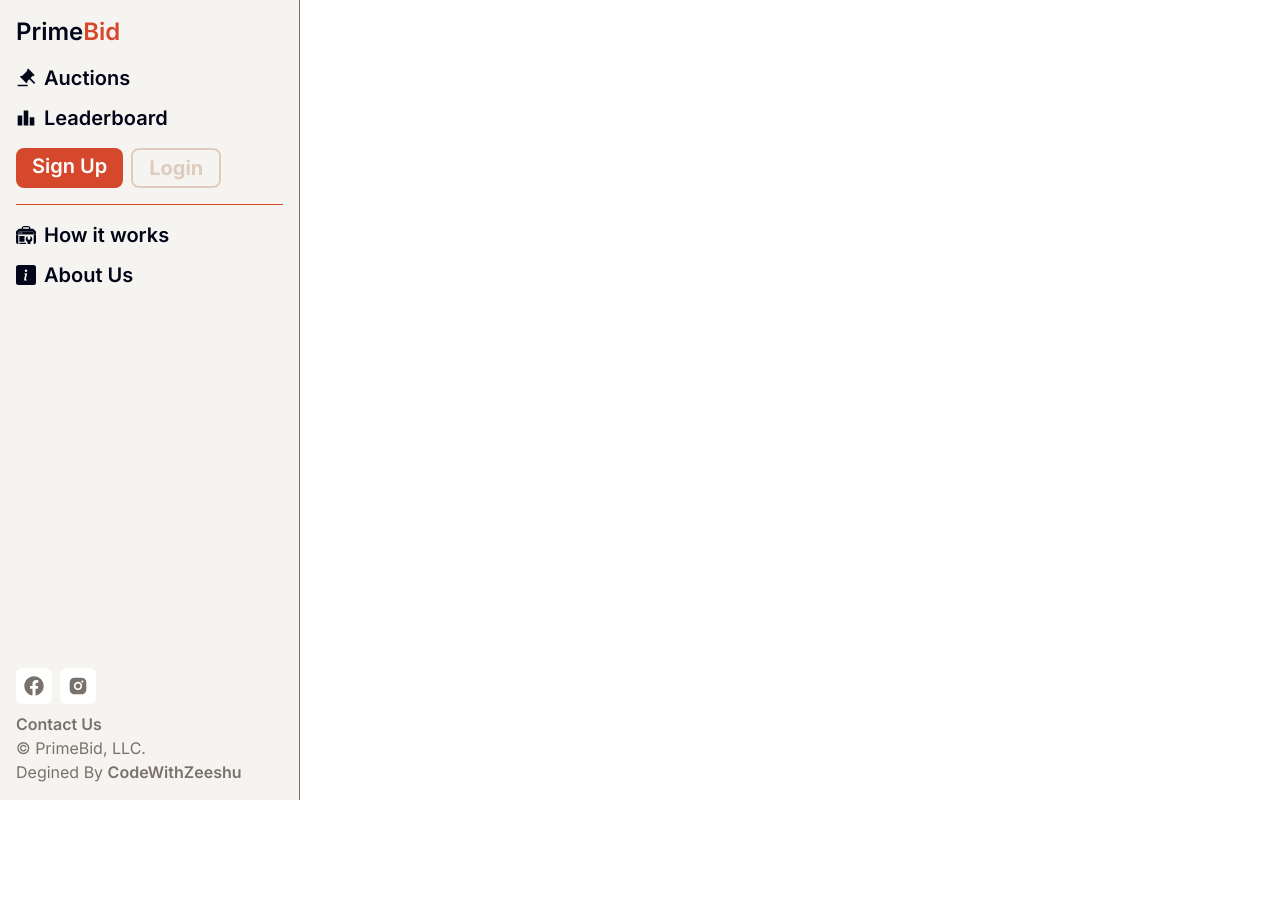
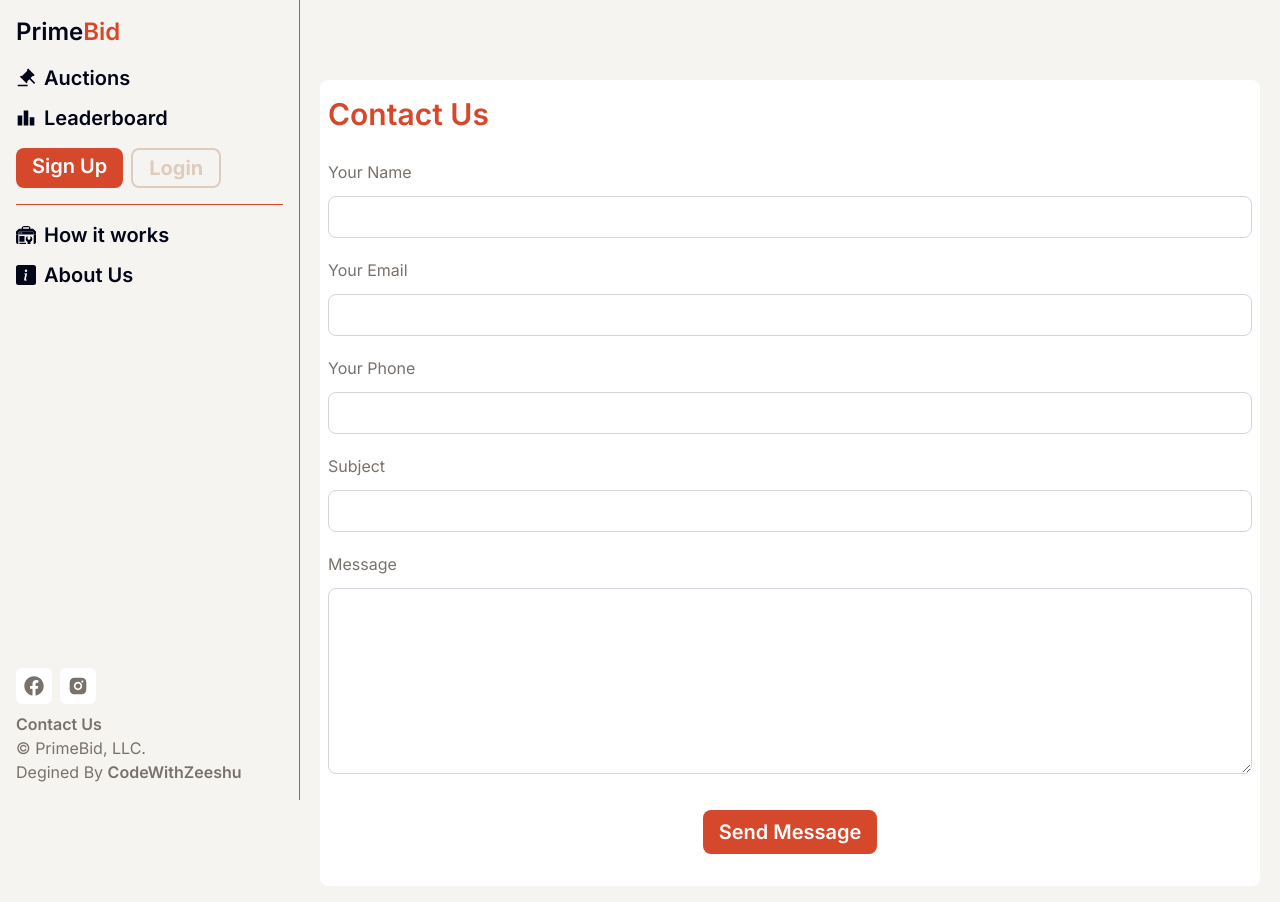
Before and after one commit to priyanshuranjan2024/auctionWebApplication, a React (Vite) app in the folder frontend/: page /contact in a window 1280 px wide. Before the commit the page ends 800 px from the top, so only its background shows below. Built offline with nearby package versions, Linux system fonts and the light colour scheme; no server answers.

Commit message:
contact form completed
Co-authored-by: kkarthik7 <kkarthik7@users.noreply.github.com>

```diff
--- a/frontend/package.json
+++ b/frontend/package.json
@@ -10,6 +10,7 @@
     "preview": "vite preview"
   },
   "dependencies": {
+    "@emailjs/browser": "^4.4.1",
     "@reduxjs/toolkit": "^2.8.2",
     "@tailwindcss/vite": "^4.1.8",
     "axios": "^1.9.0",
--- a/frontend/src/App.jsx
+++ b/frontend/src/App.jsx
@@ -19,7 +19,7 @@
 import ViewMyAuctions from "./pages/ViewMyAuctions";
 import ViewAuctionDetails from "./pages/ViewAuctionDetails";
 import Dashboard from "./pages/dashboard/Dashboard";
-// import Contact from "./pages/Contact";
+import Contact from "./pages/Contact";
 // import UserProfile from "./pages/UserProfile";
 
 const App = () => {
@@ -46,8 +46,8 @@
         <Route path="/view-my-auctions" element={<ViewMyAuctions />} />
         <Route path="/auction/details/:id" element={<ViewAuctionDetails />} />
         <Route path="/dashboard" element={<Dashboard />} />
-        {/* <Route path="/contact" element={<Contact />} />
-        <Route path="/me" element={<UserProfile />} /> */}
+        <Route path="/contact" element={<Contact />} />
+        {/* <Route path="/me" element={<UserProfile />} /> */}
       </Routes>
       <ToastContainer position="top-right" />
     </Router>
--- /dev/null
+++ b/frontend/src/pages/Contact.jsx
@@ -0,0 +1,122 @@
+import React, { useState } from "react";
+import { useNavigate } from "react-router-dom";
+import emailjs from "@emailjs/browser";
+import { toast } from "react-toastify";
+
+const Contact = () => {
+  const [name, setName] = useState("");
+  const [email, setEmail] = useState("");
+  const [phone, setPhone] = useState("");
+  const [subject, setSubject] = useState("");
+  const [message, setMessage] = useState("");
+  const [loading, setLoading] = useState(false);
+
+  const navigateTo = useNavigate();
+  const handleContactForm = (e) => {
+    e.preventDefault();
+    setLoading(true);
+
+    const templateParams = {
+      name,
+      email,
+      phone,
+      subject,
+      message,
+    };
+
+    emailjs
+      .send(
+        "SERVICE_ID",
+        "TEMPLATE_ID",
+        templateParams,
+        "PUBLIC_KEY"
+      )
+      .then(() => {
+        toast.success("Thank You! Your message has been sent successfully.");
+        setLoading(false);
+        navigateTo("/");
+      })
+      .catch((err) => {
+        toast.error("Failed to send message.");
+        setLoading(false);
+      });
+  };
+
+  return (
+    <>
+      <section className="w-full ml-0 m-0 h-fit px-5 pt-20 lg:pl-[320px] flex flex-col min-h-screen py-4 justify-start">
+        <div className="bg-white mx-auto w-full h-auto px-2 flex flex-col gap-4 items-center py-4 justify-center rounded-md">
+          <form
+            className="flex flex-col gap-5 w-full"
+            onSubmit={handleContactForm}
+          >
+            <h3
+              className={`text-[#D6482B] text-xl font-semibold mb-2 min-[480px]:text-xl md:text-2xl lg:text-3xl`}
+            >
+              Contact Us
+            </h3>
+            <div className="flex flex-col gap-2">
+              <label className="text-[16px] text-stone-500">Your Name</label>
+              <input
+                type="text"
+                value={name}
+                onChange={(e) => setName(e.target.value)}
+                className="w-full mt-1 p-2 border border-gray-300 rounded-md focus:outline-none focus:ring-2 focus:ring-[#D6482B]"
+                required
+              />
+            </div>
+            <div className="flex flex-col gap-2">
+              <label className="text-[16px] text-stone-500">Your Email</label>
+              <input
+                type="email"
+                value={email}
+                onChange={(e) => setEmail(e.target.value)}
+                className="w-full mt-1 p-2 border border-gray-300 rounded-md focus:outline-none focus:ring-2 focus:ring-[#D6482B]"
+                required
+              />
+            </div>
+            <div className="flex flex-col gap-2">
+              <label className="text-[16px] text-stone-500">Your Phone</label>
+              <input
+                type="number"
+                value={phone}
+                onChange={(e) => setPhone(e.target.value)}
+                className="w-full mt-1 p-2 border border-gray-300 rounded-md focus:outline-none focus:ring-2 focus:ring-[#D6482B]"
+                required
+              />
+            </div>
+            <div className="flex flex-col gap-2">
+              <label className="text-[16px] text-stone-500">Subject</label>
+              <input
+                type="text"
+                value={subject}
+                onChange={(e) => setSubject(e.target.value)}
+                className="w-full mt-1 p-2 border border-gray-300 rounded-md focus:outline-none focus:ring-2 focus:ring-[#D6482B]"
+                required
+              />
+            </div>
+            <div className="flex flex-col gap-2">
+              <label className="text-[16px] text-stone-500">Message</label>
+              <textarea
+                rows={7}
+                value={message}
+                onChange={(e) => setMessage(e.target.value)}
+                className="w-full mt-1 p-2 border border-gray-300 rounded-md focus:outline-none focus:ring-2 focus:ring-[#D6482B]"
+                required
+              />
+            </div>
+
+            <button
+              className="bg-[#d6482b] mx-auto font-semibold hover:bg-[#b8381e] text-xl transition-all duration-300 py-2 px-4 rounded-md text-white my-4"
+              type="submit"
+            >
+              {loading ? "Sending Message..." : "Send Message"}
+            </button>
+          </form>
+        </div>
+      </section>
+    </>
+  );
+};
+
+export default Contact;
```
Also changed, not shown: 1 other file (tests, documents, lock files or other folders).
